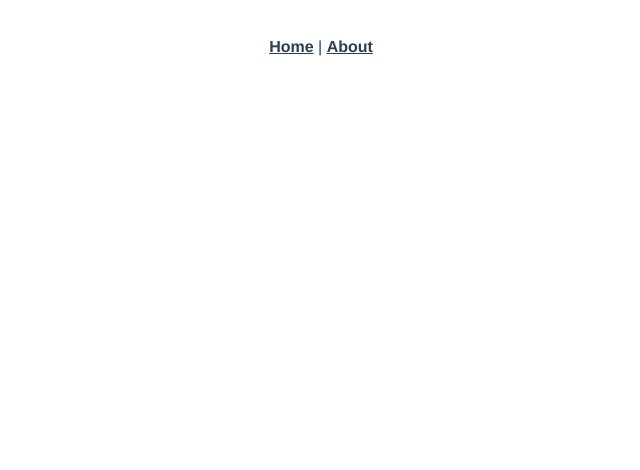
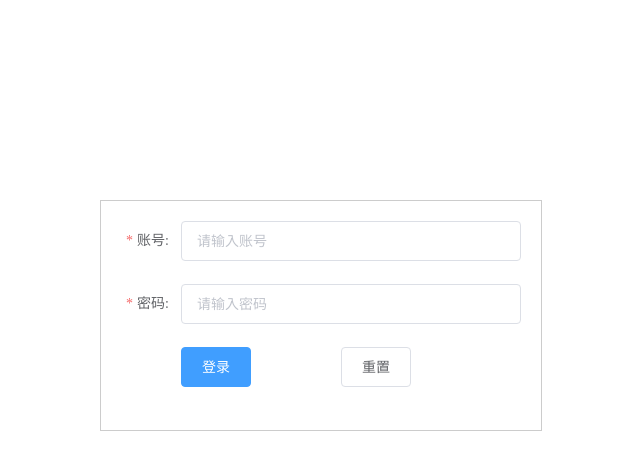
Before and after one commit to major-luluxiu/hm-admin, a Vue app: page /#/login in a window 1280 px wide. Shown: the top 470 px of the page, without its empty margins (319-959 px from the left). Built offline with nearby package versions, Linux system fonts and the light colour scheme.

Commit message:
登录页第一次提交

```diff
--- a/package.json
+++ b/package.json
@@ -7,7 +7,9 @@
     "build": "vue-cli-service build"
   },
   "dependencies": {
+    "axios": "^0.19.2",
     "core-js": "^3.6.4",
+    "element-ui": "^2.13.0",
     "vue": "^2.6.11",
     "vue-router": "^3.1.5"
   },
--- a/src/App.vue
+++ b/src/App.vue
@@ -1,32 +1,11 @@
 <template>
-  <div id="app">
-    <div id="nav">
-      <router-link to="/">Home</router-link> |
-      <router-link to="/about">About</router-link>
-    </div>
-    <router-view/>
+  <div class="app">
+    <router-view></router-view>
   </div>
 </template>
 
-<style lang="less">
-#app {
-  font-family: Avenir, Helvetica, Arial, sans-serif;
-  -webkit-font-smoothing: antialiased;
-  -moz-osx-font-smoothing: grayscale;
-  text-align: center;
-  color: #2c3e50;
-}
+<script>
+export default {}
+</script>
 
-#nav {
-  padding: 30px;
-
-  a {
-    font-weight: bold;
-    color: #2c3e50;
-
-    &.router-link-exact-active {
-      color: #42b983;
-    }
-  }
-}
-</style>
+<style></style>
--- a/src/components/HelloWorld.vue
+++ /dev/null
@@ -1,58 +0,0 @@
-<template>
-  <div class="hello">
-    <h1>{{ msg }}</h1>
-    <p>
-      For a guide and recipes on how to configure / customize this project,<br>
-      check out the
-      <a href="https://cli.vuejs.org" target="_blank" rel="noopener">vue-cli documentation</a>.
-    </p>
-    <h3>Installed CLI Plugins</h3>
-    <ul>
-      <li><a href="https://github.com/vuejs/vue-cli/tree/dev/packages/%40vue/cli-plugin-babel" target="_blank" rel="noopener">babel</a></li>
-      <li><a href="https://github.com/vuejs/vue-cli/tree/dev/packages/%40vue/cli-plugin-router" target="_blank" rel="noopener">router</a></li>
-    </ul>
-    <h3>Essential Links</h3>
-    <ul>
-      <li><a href="https://vuejs.org" target="_blank" rel="noopener">Core Docs</a></li>
-      <li><a href="https://forum.vuejs.org" target="_blank" rel="noopener">Forum</a></li>
-      <li><a href="https://chat.vuejs.org" target="_blank" rel="noopener">Community Chat</a></li>
-      <li><a href="https://twitter.com/vuejs" target="_blank" rel="noopener">Twitter</a></li>
-      <li><a href="https://news.vuejs.org" target="_blank" rel="noopener">News</a></li>
-    </ul>
-    <h3>Ecosystem</h3>
-    <ul>
-      <li><a href="https://router.vuejs.org" target="_blank" rel="noopener">vue-router</a></li>
-      <li><a href="https://vuex.vuejs.org" target="_blank" rel="noopener">vuex</a></li>
-      <li><a href="https://github.com/vuejs/vue-devtools#vue-devtools" target="_blank" rel="noopener">vue-devtools</a></li>
-      <li><a href="https://vue-loader.vuejs.org" target="_blank" rel="noopener">vue-loader</a></li>
-      <li><a href="https://github.com/vuejs/awesome-vue" target="_blank" rel="noopener">awesome-vue</a></li>
-    </ul>
-  </div>
-</template>
-
-<script>
-export default {
-  name: 'HelloWorld',
-  props: {
-    msg: String
-  }
-}
-</script>
-
-<!-- Add "scoped" attribute to limit CSS to this component only -->
-<style scoped lang="less">
-h3 {
-  margin: 40px 0 0;
-}
-ul {
-  list-style-type: none;
-  padding: 0;
-}
-li {
-  display: inline-block;
-  margin: 0 10px;
-}
-a {
-  color: #42b983;
-}
-</style>
--- a/src/main.js
+++ b/src/main.js
@@ -1,8 +1,18 @@
 import Vue from 'vue'
 import App from './App.vue'
-import router from './router'
+import router from './router/index.js'
+import ElementUI from 'element-ui'
+import 'element-ui/lib/theme-chalk/index.css'
+
+// 全局引入element-ui
+Vue.use(ElementUI)
 
 Vue.config.productionTip = false
+
+// ------------axios处理------------
+import axios from 'axios'
+axios.defaults.baseURL = 'http://localhost:3000'
+Vue.prototype.$axios = axios
 
 new Vue({
   router,
--- /dev/null
+++ b/src/pages/Login.vue
@@ -0,0 +1,95 @@
+<template>
+  <div class="login">
+    <el-form ref="form" :model="form" :rules="rules" label-width="60px">
+      <el-form-item label="账号:" prop="username">
+        <el-input
+          v-model="form.username"
+          placeholder="请输入账号"
+          clearable
+        ></el-input>
+      </el-form-item>
+
+      <el-form-item label="密码:" prop="password">
+        <el-input
+          v-model="form.password"
+          placeholder="请输入密码"
+          show-password
+        ></el-input>
+      </el-form-item>
+
+      <el-form-item>
+        <el-button type="primary" @click="login">登录</el-button>
+        <el-button @click="reset">重置</el-button>
+      </el-form-item>
+    </el-form>
+  </div>
+</template>
+
+<script>
+export default {
+  data() {
+    return {
+      form: {
+        username: '',
+        password: ''
+      },
+      rules: {
+        username: [
+          {
+            required: true,
+            message: '账号不能为空',
+            trigger: ['blur', 'change']
+          },
+          {
+            min: 3,
+            max: 5,
+            message: '长度在 3 到 5 个字符',
+            trigger: ['blur', 'change']
+          }
+        ],
+        password: [
+          {
+            required: true,
+            message: '密码不能为空',
+            trigger: ['blur', 'change']
+          },
+          {
+            min: 3,
+            max: 6,
+            message: '长度在 3 到 6 个字位',
+            trigger: ['blur', 'change']
+          }
+        ]
+      }
+    }
+  },
+  methods: {
+    // 表单重置
+    reset() {
+      this.$refs.form.resetFields()
+    },
+    // 登录表单校验
+    async login() {
+      try {
+        // 发请求前先校验整个表单域
+        await this.$refs.form.validate()
+
+        const res = await this.$axios.post('/login', this.form)
+        console.log(res)
+      } catch (err) {}
+    }
+  }
+}
+</script>
+
+<style lang="less" scoped>
+.el-form {
+  width: 400px;
+  margin: 200px auto;
+  border: 1px solid #ccc;
+  padding: 20px;
+  .el-button:first-child {
+    margin-right: 80px;
+  }
+}
+</style>
--- a/src/router/index.js
+++ b/src/router/index.js
@@ -1,27 +1,11 @@
 import Vue from 'vue'
 import VueRouter from 'vue-router'
-import Home from '../views/Home.vue'
+import Login from '../pages/Login.vue'
 
 Vue.use(VueRouter)
 
-const routes = [
-  {
-    path: '/',
-    name: 'Home',
-    component: Home
-  },
-  {
-    path: '/about',
-    name: 'About',
-    // route level code-splitting
-    // this generates a separate chunk (about.[hash].js) for this route
-    // which is lazy-loaded when the route is visited.
-    component: () => import(/* webpackChunkName: "about" */ '../views/About.vue')
-  }
-]
-
 const router = new VueRouter({
-  routes
+  routes: [{ path: '/login', name: 'login', component: Login }]
 })
 
 export default router
--- a/src/views/About.vue
+++ /dev/null
@@ -1,5 +0,0 @@
-<template>
-  <div class="about">
-    <h1>This is an about page</h1>
-  </div>
-</template>
--- a/src/views/Home.vue
+++ /dev/null
@@ -1,18 +0,0 @@
-<template>
-  <div class="home">
-    <img alt="Vue logo" src="../assets/logo.png">
-    <HelloWorld msg="Welcome to Your Vue.js App"/>
-  </div>
-</template>
-
-<script>
-// @ is an alias to /src
-import HelloWorld from '@/components/HelloWorld.vue'
-
-export default {
-  name: 'Home',
-  components: {
-    HelloWorld
-  }
-}
-</script>
--- /dev/null
+++ b/vue.config.js
@@ -0,0 +1,5 @@
+module.exports = {
+  devServer: {
+    open: true
+  }
+}
```
Also changed, not shown: src/assets/logo.png (deleted), 1 other file (tests, documents, lock files or other folders).
